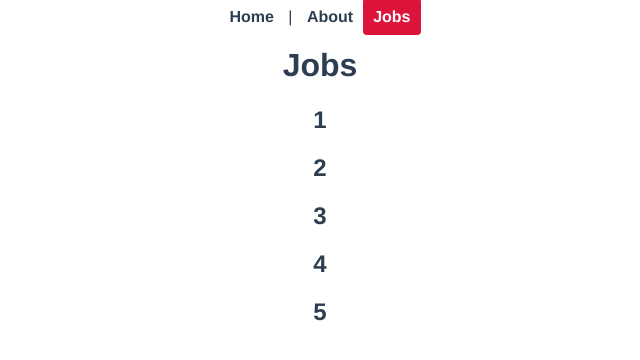
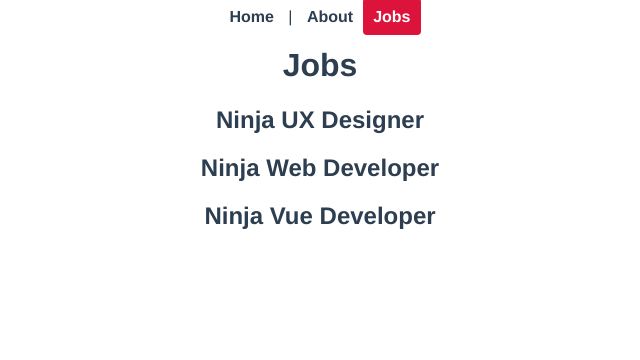
Before and after one commit to aydinuslu/VueProjects, a Vue app: page /jobs in a window 1280 px wide. Shown: the top 360 px of the page, without its empty margins (320-960 px from the left). Built offline with nearby package versions, Linux system fonts and the light colour scheme.

Commit message:
video 8 - folder structure

```diff
--- a/src/App.vue
+++ b/src/App.vue
@@ -3,7 +3,8 @@
     <router-link to="/">Home</router-link> |
     <!--<router-link to="/about">About</router-link>-->
     <router-link :to="{name: 'about'}">About</router-link>
-    <router-link to="/jobs">Jobs</router-link>
+    <!--<router-link to="/jobs">Jobs</router-link>-->
+    <router-link :to="{name: 'jobs'}">Jobs</router-link>
   </div>
   <router-view/>
 </template>
--- a/src/router/index.js
+++ b/src/router/index.js
@@ -1,7 +1,7 @@
 import { createRouter, createWebHistory } from 'vue-router'
 import HomeView from '../views/HomeView.vue'
 import AboutView from '../views/AboutView.vue'
-import JobsView from '../views/JobsView.vue'
+import JobsView from '../views/jobs/JobsView.vue'
 
 const routes = [
   {
--- a/src/views/JobsView.vue
+++ /dev/null
@@ -1,28 +0,0 @@
-<template>
-  <h1>Jobs</h1>
-  <div v-for="job in jobs" :key="job.id">
-    <h2>{{ job.id }}</h2>
-
-  </div>
-</template>
-
-<script>
-export default {
-    data(){
-        return {
-            jobs: [
-                {id: 1, title: 'Job 1', description: 'This is job 1'},
-                {id: 2, title: 'Job 2', description: 'This is job 2'},
-                {id: 3, title: 'Job 3', description: 'This is job 3'},
-                {id: 4, title: 'Job 4', description: 'This is job 4'},
-                {id: 5, title: 'Job 5', description: 'This is job 5'},
-            ]
-        }
-    }
-
-}
-</script>
-
-<style>
-
-</style>
--- /dev/null
+++ b/src/views/jobs/JobsView.vue
@@ -0,0 +1,25 @@
+<template>
+  <h1>Jobs</h1>
+  <div v-for="job in jobs" :key="job.id">
+    <h2>{{ job.title }}</h2>
+
+  </div>
+</template>
+
+<script>
+export default {
+    data(){
+        return {
+            jobs: [
+              { title: 'Ninja UX Designer', id: 1, details: 'lorem' },
+              { title: 'Ninja Web Developer', id: 2, details: 'lorem' },
+              { title: 'Ninja Vue Developer', id: 3, details: 'lorem' },
+            ]
+        }
+    }
+}
+</script>
+
+<style>
+
+</style>
```
Also changed, not shown: src/views/jobs/JobDetails.vue (added).
